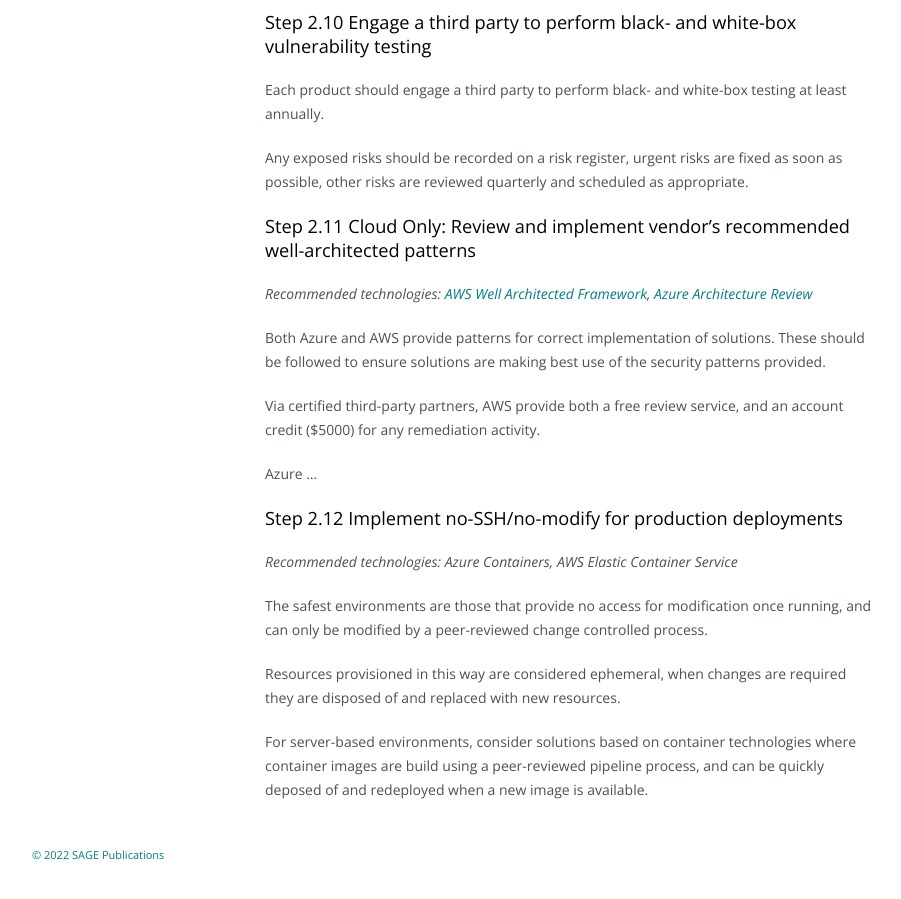
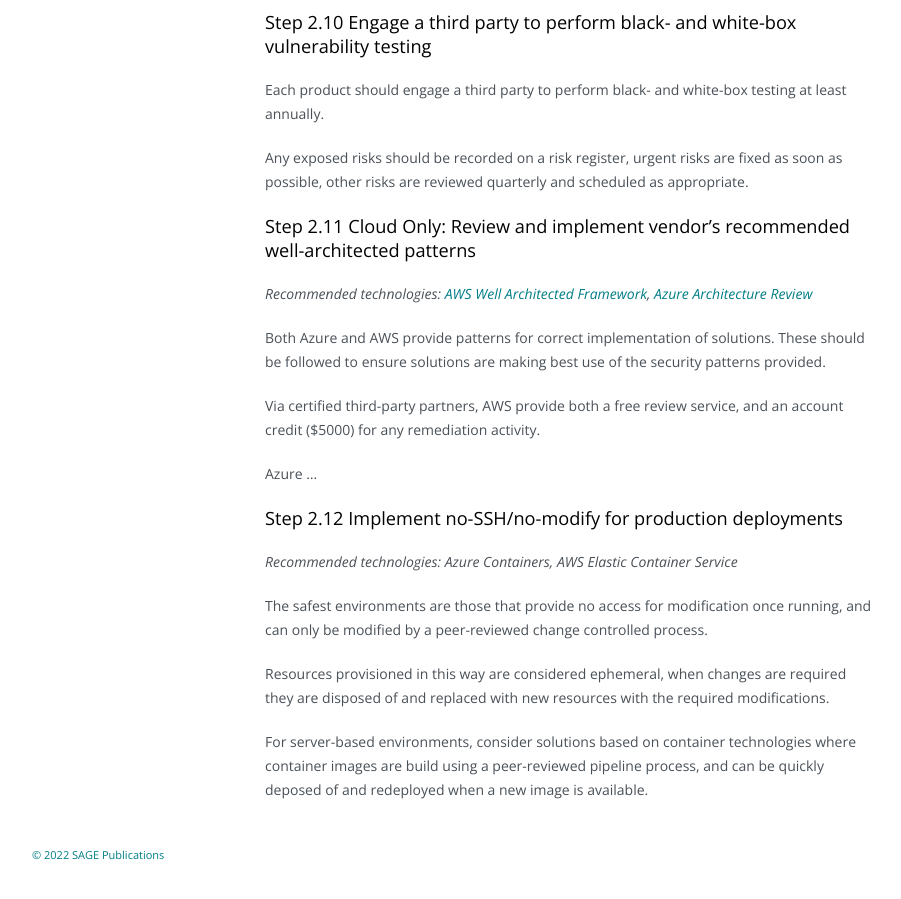
Before and after one commit to sagepublishing/sagepublishing.github.io, a Jekyll site: the page built from journeys/security.md, in a window 1280 px wide and 900 px high, scrolled down 3166 px. Shown: the whole window, without its empty margins (142-1043 px from the left). Built offline with Jekyll 4.4.1, drawn with Linux system fonts in a browser that asks for light colours; nearby versions of some CDN libraries.

Commit message:
Small change to no-SSH step

```diff
--- a/journeys/security.md
+++ b/journeys/security.md
@@ -127,6 +127,6 @@ Azure ...
 
 The safest environments are those that provide no access for modification once running, and can only be modified by a peer-reviewed change controlled process.
 
-Resources provisioned in this way are considered ephemeral, when changes are required they are disposed of and replaced with new resources.
+Resources provisioned in this way are considered ephemeral, when changes are required they are disposed of and replaced with new resources with the required modifications.
 
 For server-based environments, consider solutions based on container technologies where container images are build using a peer-reviewed pipeline process, and can be quickly deposed of and redeployed when a new image is available.
```
